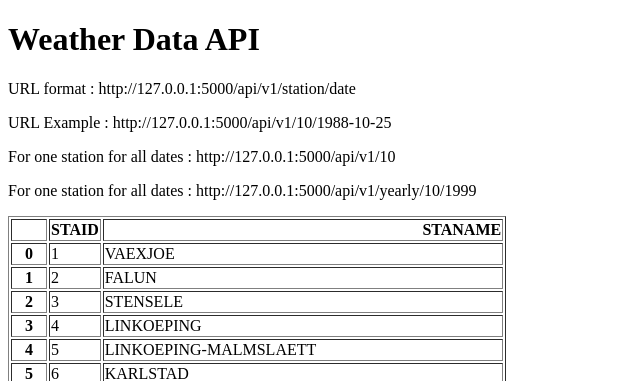
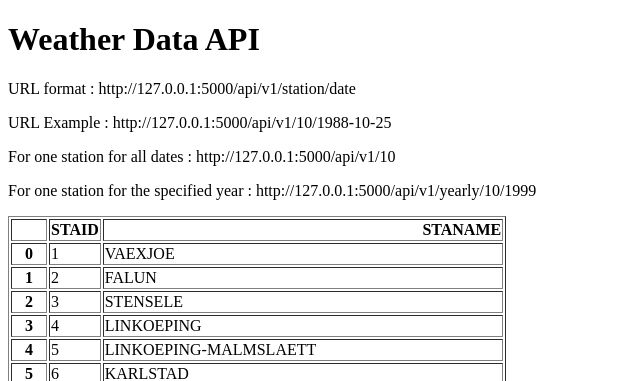
Before and after one commit to sudeepmathew/creating-api-python, a Flask app: page / in a window 1280 px wide. Shown: the top 381 px of the page, without its empty margins (0-640 px from the left). Run offline with Flask 3, Linux system fonts and the light colour scheme.

Commit message:
Commit changes to HTML file

```diff
--- a/templates/home.html
+++ b/templates/home.html
@@ -9,7 +9,7 @@
     <p>URL format : http://127.0.0.1:5000/api/v1/station/date</p>
    <p>URL Example : http://127.0.0.1:5000/api/v1/10/1988-10-25</p>
    <p>For one station for all dates : http://127.0.0.1:5000/api/v1/10</p>
-    <p>For one station for all dates : http://127.0.0.1:5000/api/v1/yearly/10/1999</p>
+    <p>For one station for the specified year : http://127.0.0.1:5000/api/v1/yearly/10/1999</p>
 
 {{data|safe}}
 
```
